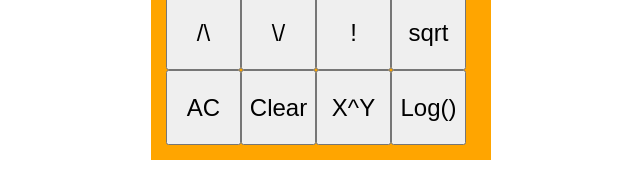
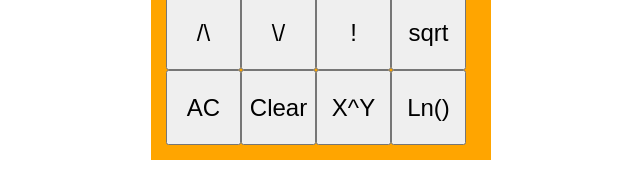
Before and after one commit to danitarium/calculator, an Angular app: page / in a window 1280 px wide. Shown: the part 354-549 px from the top of the page, without its empty margins (319-959 px from the left). Built offline with nearby package versions, Linux system fonts and the light colour scheme.

Commit message:
changed log to ln

```diff
--- a/src/app/display/display.component.html
+++ b/src/app/display/display.component.html
@@ -27,5 +27,5 @@
 <button (click) = "AC()">AC</button>
 <button (click) = "Clear()">Clear</button>
 <button (click) = "XY()">X^Y</button>
-<button (click) = "Log()">Log()</button>
+<button (click) = "Ln()">Ln()</button>
 </div>
```
